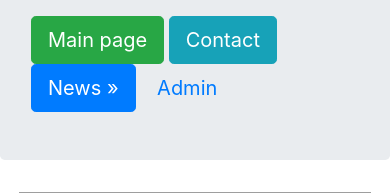
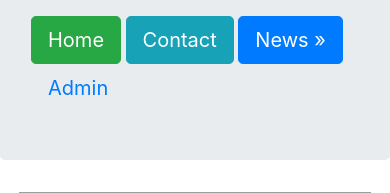
Before and after one commit to oookr/Mysite, a Django app: template news/templates/news/post.html in a window 390 px wide. Shown: the part 259-452 px from the top of the page. Run offline with Django 3.2, Linux system fonts and the light colour scheme; the template is opened without the code that fills it, so the values that code supplies are empty; some libraries are stand-ins or nearby versions; grey boxes are pictures that could not be loaded.

Commit message:
Upgrade wrapper.html

```diff
--- a/mainApp/templates/mainApp/wrapper.html
+++ b/mainApp/templates/mainApp/wrapper.html
@@ -18,7 +18,7 @@
       {% block content %}
       {% endblock %}
       <p>
-        <a href="/" class="btn btn-success btn-lg" alt="Home">Main page</a>
+        <a href="/" class="btn btn-success btn-lg" alt="Home">Home</a>
         <a href="/contact" class="btn btn-info btn-lg" alt="contact">Contact</a>
         <a href="/news" class="btn btn-primary btn-lg" alt="news">News &raquo;</a>
         <a href="/admin"class="btn btn-default btn-lg" alt="admin">Admin</a>
@@ -29,7 +29,9 @@
     <div class="hero-box" class="img-thumbnail" alt="spider">
       <h1 class="box-hero">The BEST Picture is Here.</h1>
     </div>
-    <a href="/" class="btn btn-success btn-lg col-md-12" alt="Bay Photo (don't work)">Bay Photo</a>
+    <div class="text-center">
+      <a href="/" class="btn btn-success btn-lg col-md-8" alt="Bay Photo (don't work)">Bay Photo</a>
+    </div>
     <hr>
     oookr &copy;2018
   </div>
```
